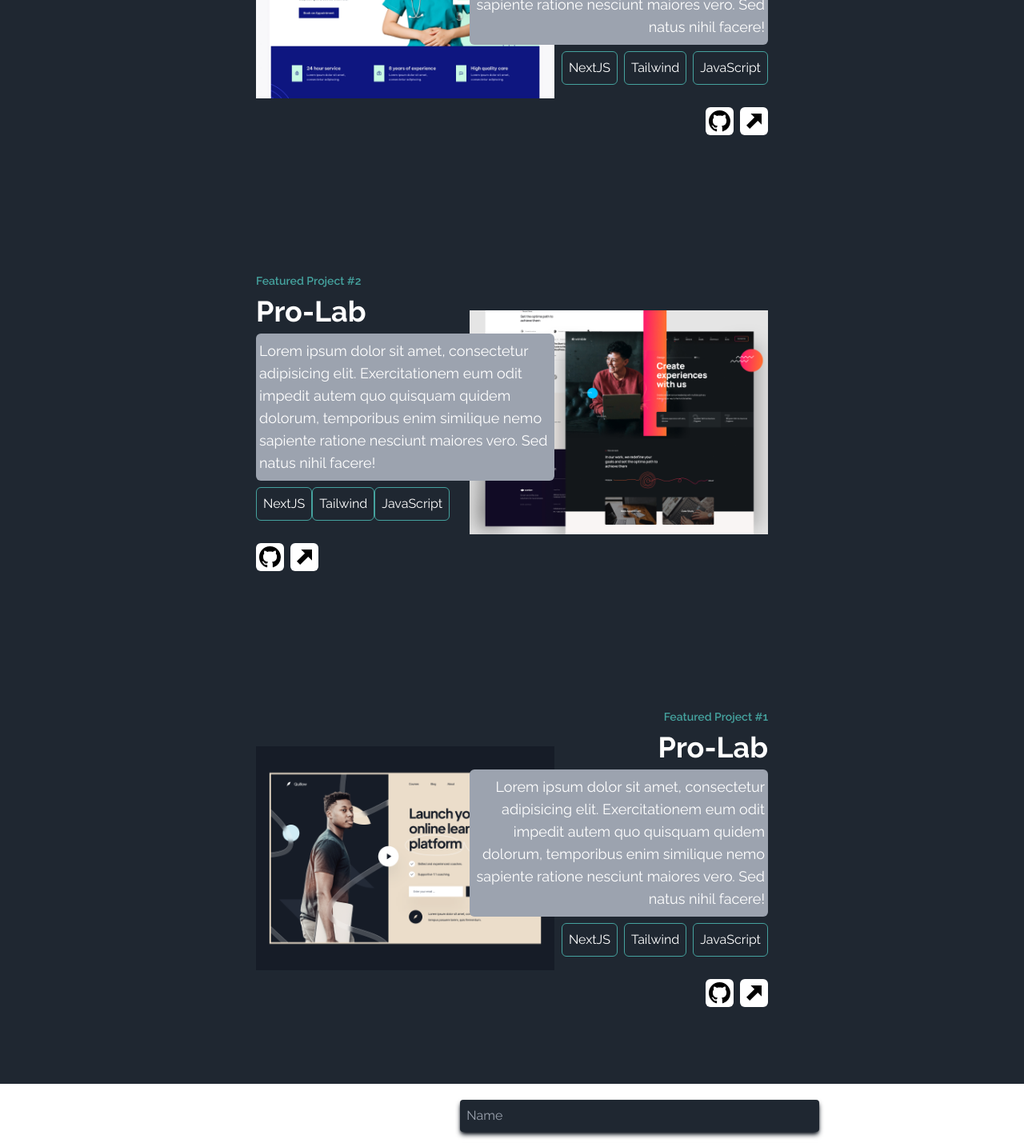
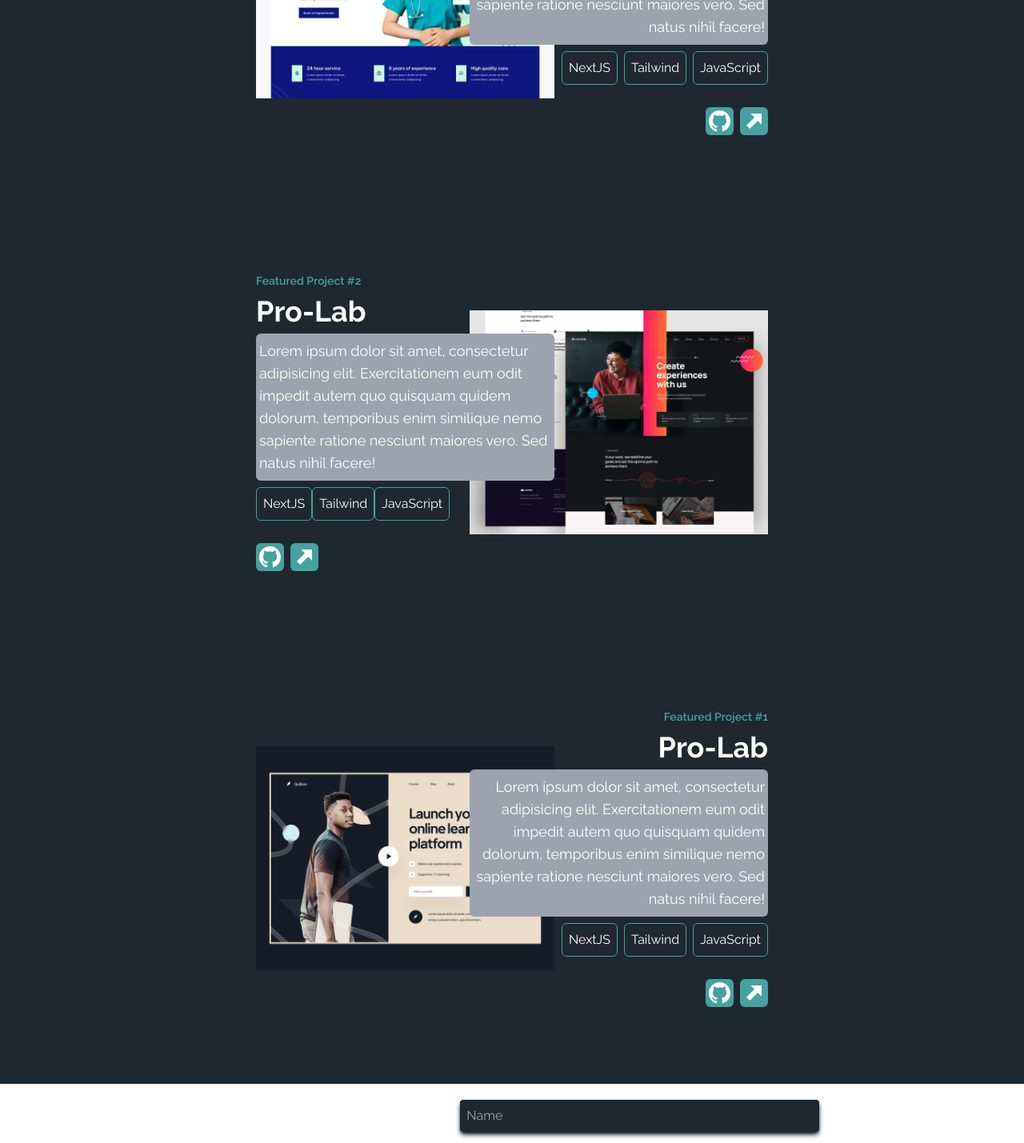
Before and after one commit to shalom99/Portfolio, a Next.js app: page / in a window 1280 px wide. Shown: the part 2780-4209 px from the top of the page at 80% size. Built offline with nearby package versions, Linux system fonts and the light colour scheme.

Commit message:
fixed footer text color

```diff
--- a/app/components/Footer.jsx
+++ b/app/components/Footer.jsx
@@ -8,7 +8,7 @@ const Footer = () => {
     <div className=''>
         <div className=' pb-5  '><Image src="/sclogosmall.png" alt="" className='mx-auto' width={50} height={50} /></div>
         <div className='flex justify-center border-b-[1px] border-t-[1px] border-primary  md:w-[90%] mx-auto'>
-          <nav className='flex gap-5 py-5'>
+          <nav className='flex text-white gap-5 py-5'>
             <Link href="/">About</Link>
             <Link href="/">Skills</Link>
             <Link href="/">Work</Link>
--- a/app/components/Work.jsx
+++ b/app/components/Work.jsx
@@ -25,8 +25,8 @@ const Work = () => {
                 <li className='border border-primary rounded-md p-2'>JavaScript </li>
             </ul>
             <div className='flex md:justify-end gap-2'>
-                <Link href="/"><BsGithub size={35} className='bg-white text-black rounded-md p-1 hover:bg-primary hover:scale-110 duration-500'/> </Link>
-                <Link href="/"> <ImArrowUpRight size={35} className='bg-white text-black p-2 rounded-md hover:bg-primary hover:scale-110 duration-500'/> </Link>
+                <Link href="/"><BsGithub size={35} className='bg-primary text-white rounded-md p-1 hover:bg-white hover:text-primary hover:scale-110 duration-500'/> </Link>
+                <Link href="/"> <ImArrowUpRight size={35} className='bg-primary text-white p-2 rounded-md hover:bg-white hover:text-primary hover:scale-110 duration-500'/> </Link>
             </div>
           </div>
 
@@ -48,8 +48,8 @@ const Work = () => {
                 <li className='border border-primary rounded-md p-2'>JavaScript </li>
             </ul>
             <div className='flex gap-2'>
-                <Link href="/"><BsGithub size={35} className='bg-white text-black rounded-md p-1 hover:bg-primary hover:scale-110 duration-500'/> </Link>
-                <Link href="/"> <ImArrowUpRight size={35} className='bg-white text-black p-2 rounded-md hover:bg-primary hover:scale-110 duration-500'/> </Link>
+                <Link href="/"><BsGithub size={35} className='bg-primary text-white rounded-md p-1 hover:bg-white hover:text-primary hover:scale-110 duration-500'/> </Link>
+                <Link href="/"> <ImArrowUpRight size={35} className='bg-primary text-white p-2 rounded-md hover:bg-white hover:text-primary hover:scale-110 duration-500'/> </Link>
             </div>
           </div>
 
@@ -70,9 +70,9 @@ const Work = () => {
                 <li className='border border-primary rounded-md p-2'>Tailwind </li>
                 <li className='border border-primary rounded-md p-2'>JavaScript </li>
             </ul>
-            <div className='flex md:justify-end  gap-2'>
-                <Link href="/"><BsGithub size={35} className='bg-white text-black rounded-md p-1 hover:bg-primary hover:scale-110 duration-500'/> </Link>
-                <Link href="/"> <ImArrowUpRight size={35} className='bg-white text-black p-2 rounded-md hover:bg-primary hover:scale-110 duration-500'/> </Link>
+            <div className='flex md:justify-end gap-2'>
+                <Link href="/"><BsGithub size={35} className='bg-primary text-white rounded-md p-1 hover:bg-white hover:text-primary hover:scale-110 duration-500'/> </Link>
+                <Link href="/"> <ImArrowUpRight size={35} className='bg-primary text-white p-2 rounded-md hover:bg-white hover:text-primary hover:scale-110 duration-500'/> </Link>
             </div>
           </div>
 
```
